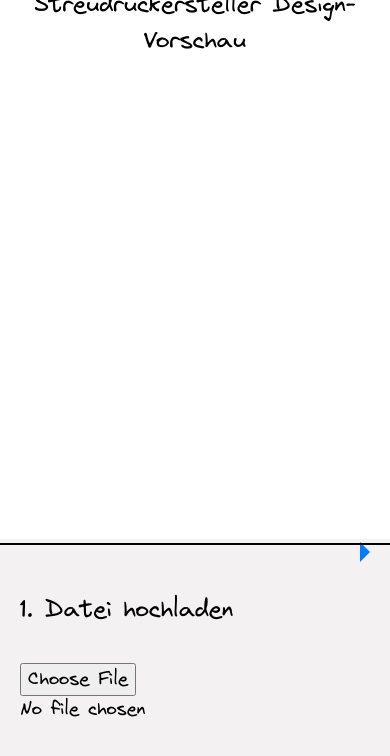
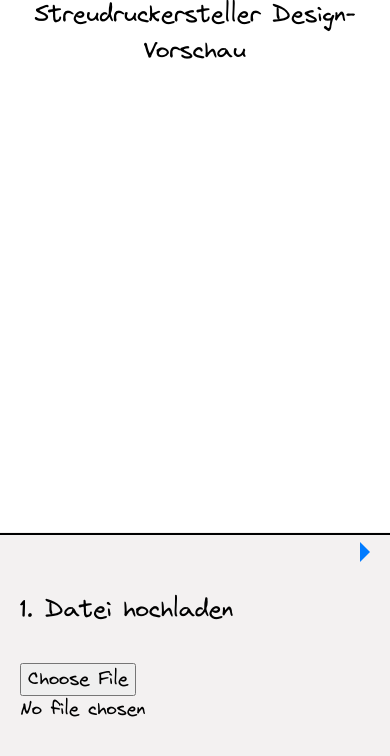
Before and after one commit to gsilvan/logo-pattern-generator, a React (Create React App) app: page / in a window 390 px wide. Shown: the top 756 px of the page. Built offline with nearby package versions, Linux system fonts and the light colour scheme.

Commit message:
update mobile issue

```diff
--- a/src/Canvas.tsx
+++ b/src/Canvas.tsx
@@ -69,8 +69,8 @@ export default function Canvas({
     const canvasPrevWidth = screenHeight * 0.67;
     scaleFactor =  canvasPrevWidth / 4130;
   } else {
-    const canvasPrevWidth = screenWidth * 0.80;
-    scaleFactor =  canvasPrevWidth / 4200;
+    const canvasPrevWidth = screenWidth * 0.75;
+    scaleFactor =  canvasPrevWidth / 4130;
   }
 
   //coordinate system size
```
